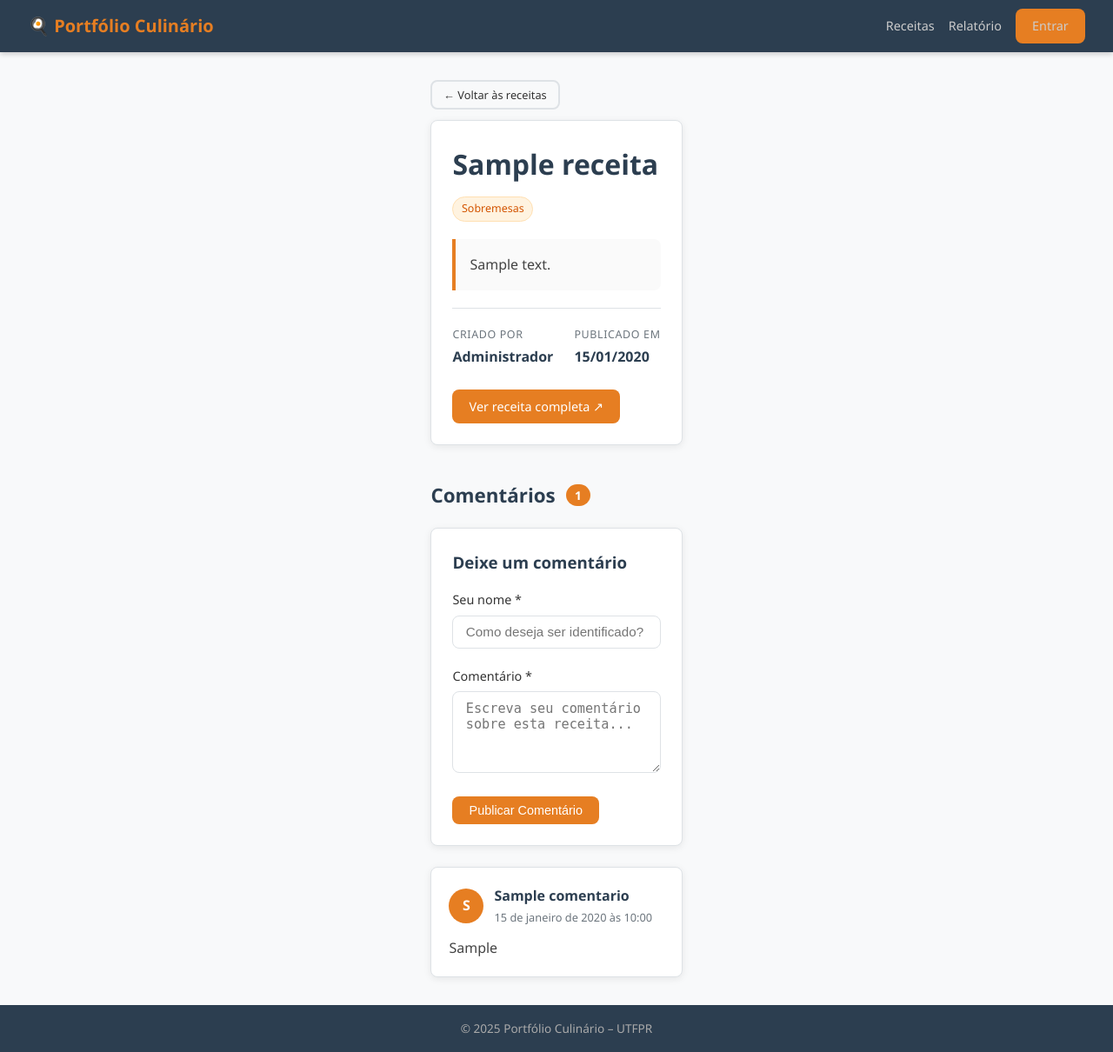
After one commit to KalebeNascimento/projeto1-Web-Back-End, a Node server app: page /receitas/1 in a window 1280 px wide. The commit adds this page. Shown: the whole page at 87% size. Run offline with Node 20, Linux system fonts and the light colour scheme; data comes from the database, SQL or seed files in the repository; tables that the repository leaves empty hold one stand-in row (values such as "Sample post"); some libraries are stand-ins or nearby versions.

Commit message:
feat: integrar MongoDB/Mongoose para comentários nas receitas
- Model Comentario com Mongoose (receita_id, autor_nome, conteudo, timestamps)
- Conexão MongoDB em src/config/mongodb.js com fallback gracioso
- Controller de comentários: exibir, criar e excluir (admin)
- Página de detalhe da receita com seção de comentários
- Admin pode excluir comentários
- Cards públicos agora têm botão "Ver detalhes"
- CSS atualizado com estilos de detalhe e comentários

https://claude.ai/code/session_01N7DTY8qeBJxUcWqg73ojas

```diff
--- a/app.js
+++ b/app.js
@@ -7,6 +7,8 @@ const swaggerUi = require('swagger-ui-express');
 const swaggerSpec = require('./src/config/swagger');
 
 require('./src/config/database');
+const connectMongoDB = require('./src/config/mongodb');
+connectMongoDB();
 
 const app = express();
 
--- a/package.json
+++ b/package.json
@@ -22,6 +22,7 @@
     "express": "^5.2.1",
     "express-session": "^1.19.0",
     "method-override": "^3.0.0",
+    "mongoose": "^9.6.2",
     "swagger-jsdoc": "^6.2.8",
     "swagger-ui-express": "^5.0.1"
   }
--- a/public/css/style.css
+++ b/public/css/style.css
@@ -371,6 +371,94 @@ body {
   margin-top: 1rem;
 }
 
+/* ── Receita Detalhe ───────────────────────────────────── */
+.receita-detail { margin-bottom: 2rem; }
+
+.receita-detail-header h1 {
+  font-size: 2rem;
+  color: var(--secondary);
+  margin-bottom: 0.75rem;
+}
+
+.receita-descricao {
+  margin: 1.25rem 0;
+  padding: 1rem;
+  background: #fafafa;
+  border-left: 4px solid var(--primary);
+  border-radius: 0 var(--radius) var(--radius) 0;
+  font-size: 1rem;
+  line-height: 1.7;
+  color: #444;
+}
+
+.receita-meta {
+  display: flex;
+  flex-wrap: wrap;
+  gap: 1.5rem;
+  margin-top: 1.25rem;
+  padding-top: 1.25rem;
+  border-top: 1px solid var(--border);
+}
+
+.meta-item { display: flex; flex-direction: column; gap: 0.2rem; }
+.meta-label { font-size: 0.78rem; color: var(--text-muted); text-transform: uppercase; letter-spacing: 0.05em; }
+.meta-value { font-weight: 600; color: var(--secondary); }
+
+/* ── Comentários ───────────────────────────────────────── */
+.comentarios-section { margin-top: 2.5rem; }
+
+.comentarios-title {
+  font-size: 1.4rem;
+  color: var(--secondary);
+  margin-bottom: 1.25rem;
+  display: flex;
+  align-items: center;
+  gap: 0.75rem;
+}
+
+.badge-count {
+  background: var(--primary);
+  color: #fff;
+  border-radius: 20px;
+  padding: 0.1rem 0.65rem;
+  font-size: 0.85rem;
+  font-weight: 600;
+}
+
+.comentario-form-card { margin-bottom: 1.5rem; }
+.comentario-form-card h3 { margin-bottom: 1rem; color: var(--secondary); }
+
+.comentarios-lista { display: flex; flex-direction: column; gap: 1rem; }
+
+.comentario-card { padding: 1.25rem; }
+
+.comentario-header {
+  display: flex;
+  align-items: center;
+  gap: 0.75rem;
+  margin-bottom: 0.75rem;
+}
+
+.comentario-avatar {
+  width: 40px;
+  height: 40px;
+  border-radius: 50%;
+  background: var(--primary);
+  color: #fff;
+  display: flex;
+  align-items: center;
+  justify-content: center;
+  font-weight: 700;
+  font-size: 1rem;
+  flex-shrink: 0;
+}
+
+.comentario-info { display: flex; flex-direction: column; gap: 0.1rem; flex: 1; }
+.comentario-info strong { color: var(--secondary); }
+.comentario-data { font-size: 0.8rem; color: var(--text-muted); }
+.comentario-conteudo { color: #444; line-height: 1.6; white-space: pre-wrap; }
+.ml-auto { margin-left: auto; }
+
 /* ── Utilities ─────────────────────────────────────────── */
 .text-center { text-align: center; }
 .text-muted { color: var(--text-muted); }
--- /dev/null
+++ b/src/controllers/comentarioController.js
@@ -0,0 +1,66 @@
+const Comentario = require('../models/Comentario');
+const Receita = require('../models/Receita');
+
+const comentarioController = {
+  async showReceita(req, res) {
+    const receita = Receita.findById(req.params.id);
+    if (!receita) {
+      req.flash('error', 'Receita não encontrada.');
+      return res.redirect('/');
+    }
+
+    receita.categorias = Receita.getCategorias(req.params.id);
+    receita.alunos_responsaveis = Receita.getAlunos(req.params.id);
+
+    let comentarios = [];
+    try {
+      comentarios = await Comentario.find({ receita_id: Number(req.params.id) })
+        .sort({ created_at: -1 });
+    } catch {
+      // MongoDB indisponível, exibe receita sem comentários
+    }
+
+    res.render('public/receita', {
+      title: receita.nome,
+      usuario: req.session.usuario || null,
+      receita,
+      comentarios,
+      success: req.flash('success'),
+      error: req.flash('error')
+    });
+  },
+
+  async criarComentario(req, res) {
+    const { autor_nome, conteudo } = req.body;
+
+    if (!autor_nome || !conteudo) {
+      req.flash('error', 'Nome e comentário são obrigatórios.');
+      return res.redirect(`/receitas/${req.params.id}`);
+    }
+
+    try {
+      await Comentario.create({
+        receita_id: Number(req.params.id),
+        autor_nome: autor_nome.trim(),
+        conteudo: conteudo.trim()
+      });
+      req.flash('success', 'Comentário adicionado com sucesso!');
+    } catch {
+      req.flash('error', 'Erro ao salvar comentário. Verifique se o MongoDB está rodando.');
+    }
+
+    res.redirect(`/receitas/${req.params.id}`);
+  },
+
+  async excluirComentario(req, res) {
+    try {
+      await Comentario.findByIdAndDelete(req.params.comentarioId);
+      req.flash('success', 'Comentário excluído.');
+    } catch {
+      req.flash('error', 'Erro ao excluir comentário.');
+    }
+    res.redirect(`/receitas/${req.params.id}`);
+  }
+};
+
+module.exports = comentarioController;
--- /dev/null
+++ b/src/views/public/receita.ejs
@@ -0,0 +1,134 @@
+<%- include('../partials/header') %>
+
+<a href="/" class="btn btn-outline btn-sm mb-1">← Voltar às receitas</a>
+
+<% if (success && success.length > 0) { %><div class="alert alert-success"><%= success %></div><% } %>
+<% if (error && error.length > 0) { %><div class="alert alert-error"><%= error %></div><% } %>
+
+<div class="receita-detail card">
+  <div class="receita-detail-header">
+    <h1><%= receita.nome %></h1>
+    <% if (receita.categorias && receita.categorias.length > 0) { %>
+      <div class="tags">
+        <% receita.categorias.forEach(c => { %>
+          <a href="/categorias/<%= c.id %>/receitas" class="tag"><%= c.nome %></a>
+        <% }) %>
+      </div>
+    <% } %>
+  </div>
+
+  <% if (receita.descricao) { %>
+    <div class="receita-descricao">
+      <p><%= receita.descricao %></p>
+    </div>
+  <% } %>
+
+  <div class="receita-meta">
+    <div class="meta-item">
+      <span class="meta-label">Criado por</span>
+      <span class="meta-value"><%= receita.criador_nome %></span>
+    </div>
+    <% if (receita.alunos_responsaveis && receita.alunos_responsaveis.length > 1) { %>
+      <div class="meta-item">
+        <span class="meta-label">Co-autores</span>
+        <span class="meta-value">
+          <%= receita.alunos_responsaveis.map(a => a.nome).join(', ') %>
+        </span>
+      </div>
+    <% } %>
+    <div class="meta-item">
+      <span class="meta-label">Publicado em</span>
+      <span class="meta-value">
+        <%= new Date(receita.created_at).toLocaleDateString('pt-BR') %>
+      </span>
+    </div>
+  </div>
+
+  <% if (receita.link_externo) { %>
+    <div class="mt-2">
+      <a href="<%= receita.link_externo %>" target="_blank" class="btn btn-primary">
+        Ver receita completa ↗
+      </a>
+    </div>
+  <% } %>
+</div>
+
+<!-- ── SEÇÃO DE COMENTÁRIOS (MongoDB) ────────────────── -->
+<section class="comentarios-section">
+  <h2 class="comentarios-title">
+    Comentários
+    <span class="badge-count"><%= comentarios.length %></span>
+  </h2>
+
+  <!-- Formulário -->
+  <div class="card comentario-form-card">
+    <h3>Deixe um comentário</h3>
+    <form action="/receitas/<%= receita.id %>/comentarios" method="POST">
+      <div class="form-group">
+        <label for="autor_nome">Seu nome *</label>
+        <input
+          type="text"
+          id="autor_nome"
+          name="autor_nome"
+          required
+          maxlength="100"
+          placeholder="Como deseja ser identificado?"
+          value="<%= typeof usuario !== 'undefined' && usuario ? usuario.nome : '' %>"
+        >
+      </div>
+      <div class="form-group">
+        <label for="conteudo">Comentário *</label>
+        <textarea
+          id="conteudo"
+          name="conteudo"
+          required
+          maxlength="1000"
+          rows="4"
+          placeholder="Escreva seu comentário sobre esta receita..."
+        ></textarea>
+      </div>
+      <button type="submit" class="btn btn-primary">Publicar Comentário</button>
+    </form>
+  </div>
+
+  <!-- Lista de comentários -->
+  <% if (comentarios.length === 0) { %>
+    <div class="empty-state mt-1">
+      <p>Ainda não há comentários. Seja o primeiro a comentar!</p>
+    </div>
+  <% } else { %>
+    <div class="comentarios-lista">
+      <% comentarios.forEach(c => { %>
+        <div class="comentario-card card">
+          <div class="comentario-header">
+            <div class="comentario-avatar">
+              <%= c.autor_nome.charAt(0).toUpperCase() %>
+            </div>
+            <div class="comentario-info">
+              <strong><%= c.autor_nome %></strong>
+              <span class="comentario-data">
+                <%= new Date(c.created_at).toLocaleDateString('pt-BR', {
+                  day: '2-digit', month: 'long', year: 'numeric',
+                  hour: '2-digit', minute: '2-digit'
+                }) %>
+              </span>
+            </div>
+            <% if (typeof usuario !== 'undefined' && usuario && usuario.tipo === 'admin') { %>
+              <form
+                action="/receitas/<%= receita.id %>/comentarios/<%= c._id %>/excluir"
+                method="POST"
+                onsubmit="return confirm('Excluir comentário?')"
+                class="ml-auto"
+              >
+                <button type="submit" class="btn btn-sm btn-danger">Excluir</button>
+              </form>
+            <% } %>
+          </div>
+          <p class="comentario-conteudo"><%= c.conteudo %></p>
+        </div>
+      <% }) %>
+    </div>
+  <% } %>
+</section>
+
+<%- include('../partials/footer') %>
```
Also changed, not shown: src/config/mongodb.js (added, +15 -0 lines), src/models/Comentario.js (added, +25 -0 lines), src/routes/public.js (+14 -0 lines), src/views/public/index.ejs (+8 -5 lines), 1 other file.
